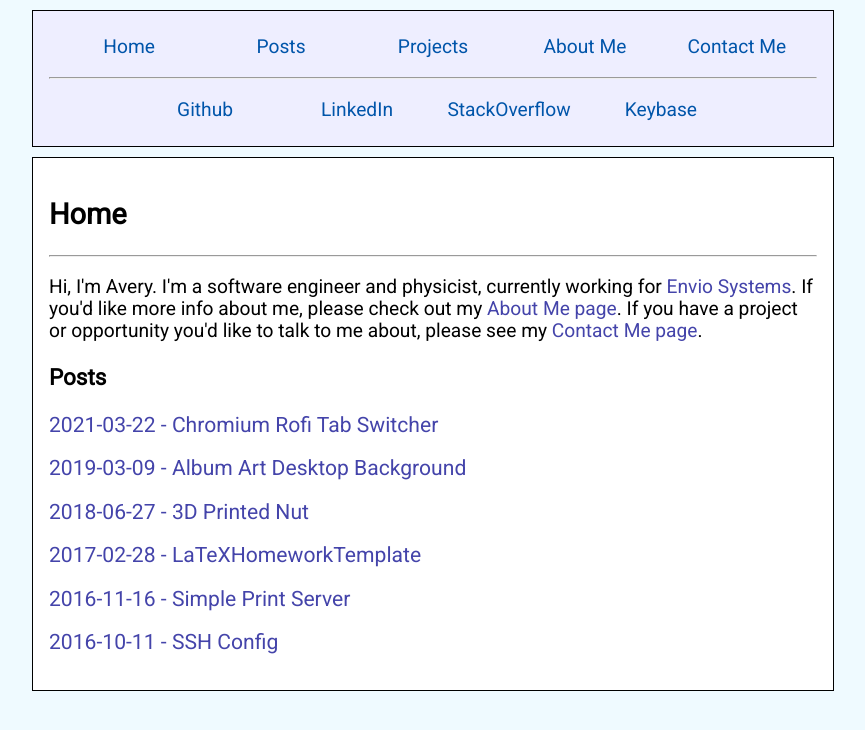
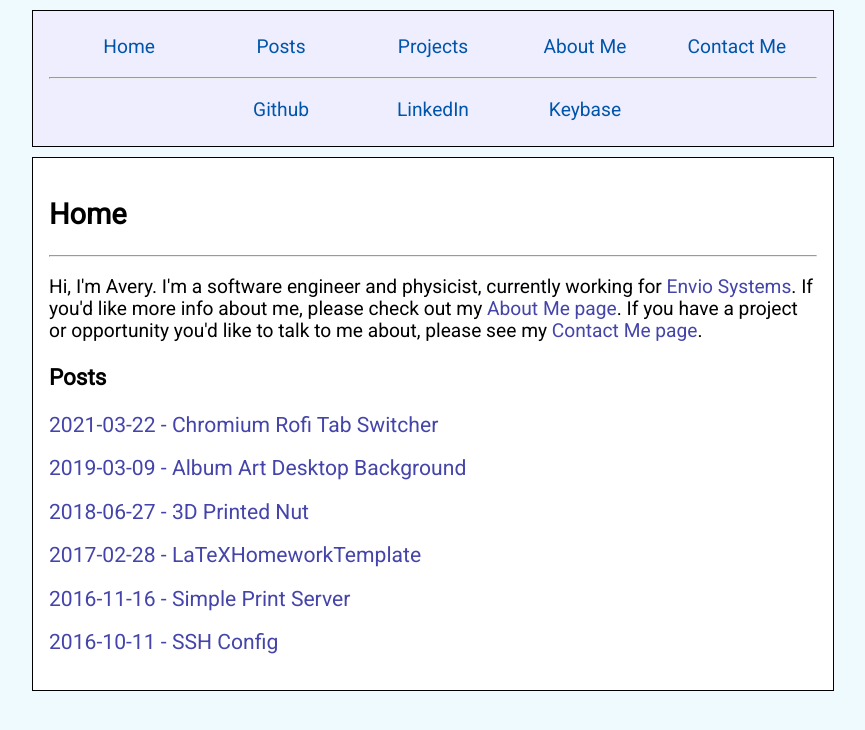
Before and after one commit to biggerfisch/website_v17, a Jekyll site: the page built from index.html, in a window 1280 px wide. Shown: the top 730 px of the page, without its empty margins (207-1072 px from the left). Built offline with Jekyll 4.4.1, drawn with Linux system fonts in a browser that asks for light colours.

Commit message:
Remove defunct StackOverflow developer story link
 - No longer exists, RIP

```diff
--- a/_includes/nav.html
+++ b/_includes/nav.html
@@ -11,7 +11,6 @@
     <ul class="navbar">
         <li class="nav-item"><a href="https://www.github.com/biggerfisch" class="nav-link">Github</a></li>
         <li class="nav-item"><a href="https://www.linkedin.com/in/averyjfischer" class="nav-link">LinkedIn</a></li>
-        <li class="nav-item"><a href="https://stackoverflow.com/story/biggerfisch" class="nav-link">StackOverflow</a></li>
         <li class="nav-item"><a href="https://keybase.io/biggerfisch" class="nav-link">Keybase</a></li>
     </ul>
 </div>
```
